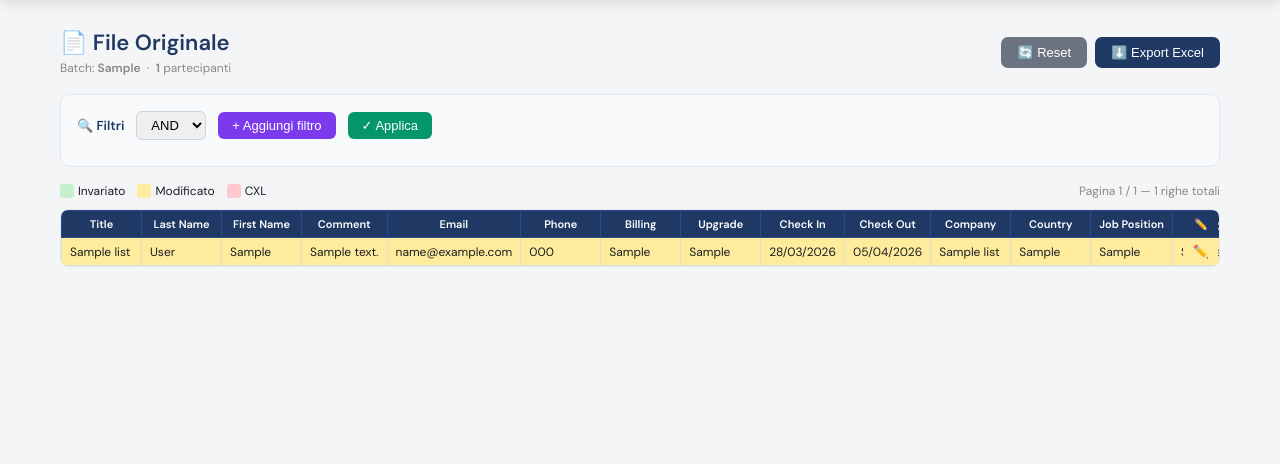
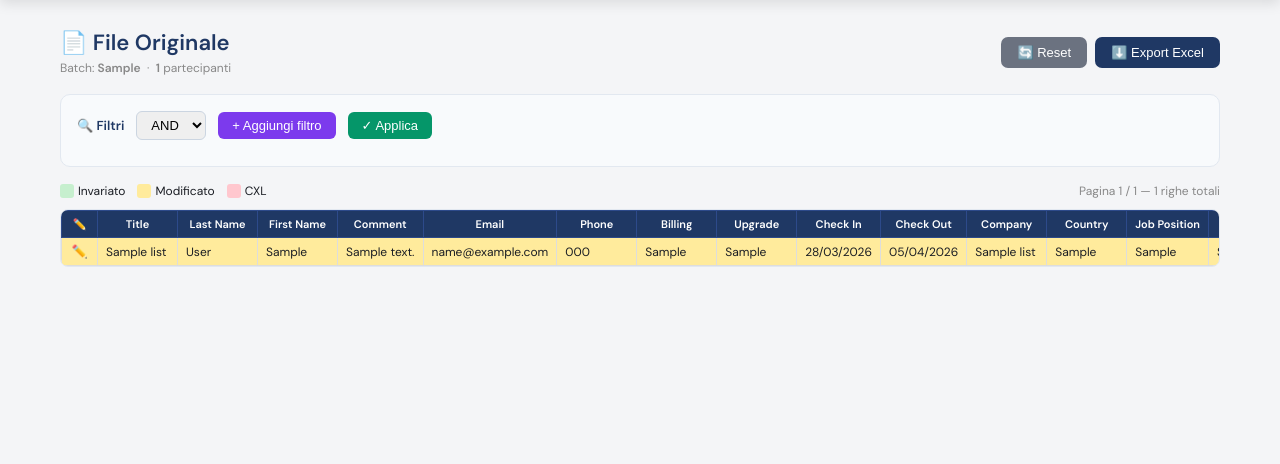
Before and after one commit to stefanococchi/nexus-rooming, a Flask app: page /original-file in a window 1280 px wide. Shown: the part 52-516 px from the top of the page. Run offline with Flask 3, Linux system fonts and the light colour scheme; the visitor is signed in with stand-in values (Sample User, id 1); tables that the repository leaves empty hold one stand-in row (values such as "Sample post").

Commit message:
fix: bottone edit a sinistra, toggle notti, hotel evidenziato, salva in alto, giallo su modifica manuale

```diff
--- a/templates/batch_detail.html
+++ b/templates/batch_detail.html
@@ -459,15 +459,14 @@ function renderParticipantTable(rows) {
     const available = new Set(Object.keys(rows[0]));
     const cols = OUTPUT_COLS.filter(c => available.has(c));
     let html = '<table class="preview-table"><thead><tr>';
+    html += '<th style="text-align:center;min-width:36px">✏️</th>';
     cols.forEach(c => { html += `<th>${c}</th>`; });
-    html += '<th style="text-align:center">✏️</th>';
     html += '</tr></thead><tbody>';
     rows.forEach(r => {
         const stato  = r['Stato'] || '';
         const chtype = r['Change Type'] || '';
         const cls = stato === 'CXL' ? 'r-red' : (chtype ? 'r-yellow' : 'r-green');
         html += `<tr class="${cls}">`;
-        cols.forEach(c => { html += `<td>${r[c]||''}</td>`; });
         const ref = r['Internal Ref'] || '';
         if (ref) {
             html += `<td style="text-align:center"><button onclick="openEditModal('${ref}')"
@@ -478,6 +477,7 @@ function renderParticipantTable(rows) {
         } else {
             html += '<td></td>';
         }
+        cols.forEach(c => { html += `<td>${r[c]||''}</td>`; });
         html += '</tr>';
     });
     html += '</tbody></table>';
--- a/templates/original_file.html
+++ b/templates/original_file.html
@@ -92,6 +92,11 @@ const NIGHT_FIELDS = new Set([
 
 function buildHeader() {
   const tr = document.createElement('tr');
+  // Colonna edit PRIMA
+  const thEdit = document.createElement('th');
+  thEdit.textContent = '✏️';
+  thEdit.style.cssText = 'background:#1F3864;color:#fff;padding:6px 8px;text-align:center;border:1px solid #2D4A8A;font-weight:600;font-size:11px;min-width:36px;position:sticky;left:0;z-index:11';
+  tr.appendChild(thEdit);
   ALL_COLS.forEach(([field, label]) => {
     const th = document.createElement('th');
     th.textContent = label;
@@ -102,11 +107,6 @@ function buildHeader() {
     `;
     tr.appendChild(th);
   });
-  // Colonna edit
-  const thEdit = document.createElement('th');
-  thEdit.textContent = '✏️';
-  thEdit.style.cssText = 'background:#1F3864;color:#fff;padding:6px 8px;text-align:center;border:1px solid #2D4A8A;font-weight:600;font-size:11px;min-width:36px;position:sticky;right:0';
-  tr.appendChild(thEdit);
   document.getElementById('table-head').innerHTML = '';
   document.getElementById('table-head').appendChild(tr);
 }
@@ -118,6 +118,21 @@ function renderRows(rows) {
     const tr = document.createElement('tr');
     const bg = row._is_cxl ? '#FFC7CE' : (row._has_changes ? '#FFEB9C' : '#C6EFCE');
     tr.style.background = bg;
+    // Bottone edit PRIMA
+    const tdEdit = document.createElement('td');
+    tdEdit.style.cssText = 'padding:4px;text-align:center;border:1px solid #ddd;position:sticky;left:0;background:' + bg;
+    const ref = row['internal_reference'] || '';
+    if (ref) {
+      const btn = document.createElement('button');
+      btn.textContent = '✏️';
+      btn.title = 'Modifica';
+      btn.style.cssText = 'background:none;border:none;cursor:pointer;font-size:13px;padding:2px 4px;border-radius:4px';
+      btn.onmouseenter = () => btn.style.background = '#E0E7FF';
+      btn.onmouseleave = () => btn.style.background = 'none';
+      btn.onclick = () => openEditModal(ref);
+      tdEdit.appendChild(btn);
+    }
+    tr.appendChild(tdEdit);
     ALL_COLS.forEach(([field, _]) => {
       const td = document.createElement('td');
       const val = row[field] || '';
@@ -134,21 +149,6 @@ function renderRows(rows) {
       }
       tr.appendChild(td);
     });
-    // Bottone edit
-    const tdEdit = document.createElement('td');
-    tdEdit.style.cssText = 'padding:4px;text-align:center;border:1px solid #ddd;position:sticky;right:0;background:' + bg;
-    const ref = row['internal_reference'] || '';
-    if (ref) {
-      const btn = document.createElement('button');
-      btn.textContent = '✏️';
-      btn.title = 'Modifica';
-      btn.style.cssText = 'background:none;border:none;cursor:pointer;font-size:13px;padding:2px 4px;border-radius:4px';
-      btn.onmouseenter = () => btn.style.background = '#E0E7FF';
-      btn.onmouseleave = () => btn.style.background = 'none';
-      btn.onclick = () => openEditModal(ref);
-      tdEdit.appendChild(btn);
-    }
-    tr.appendChild(tdEdit);
     tbody.appendChild(tr);
   });
 }
```
